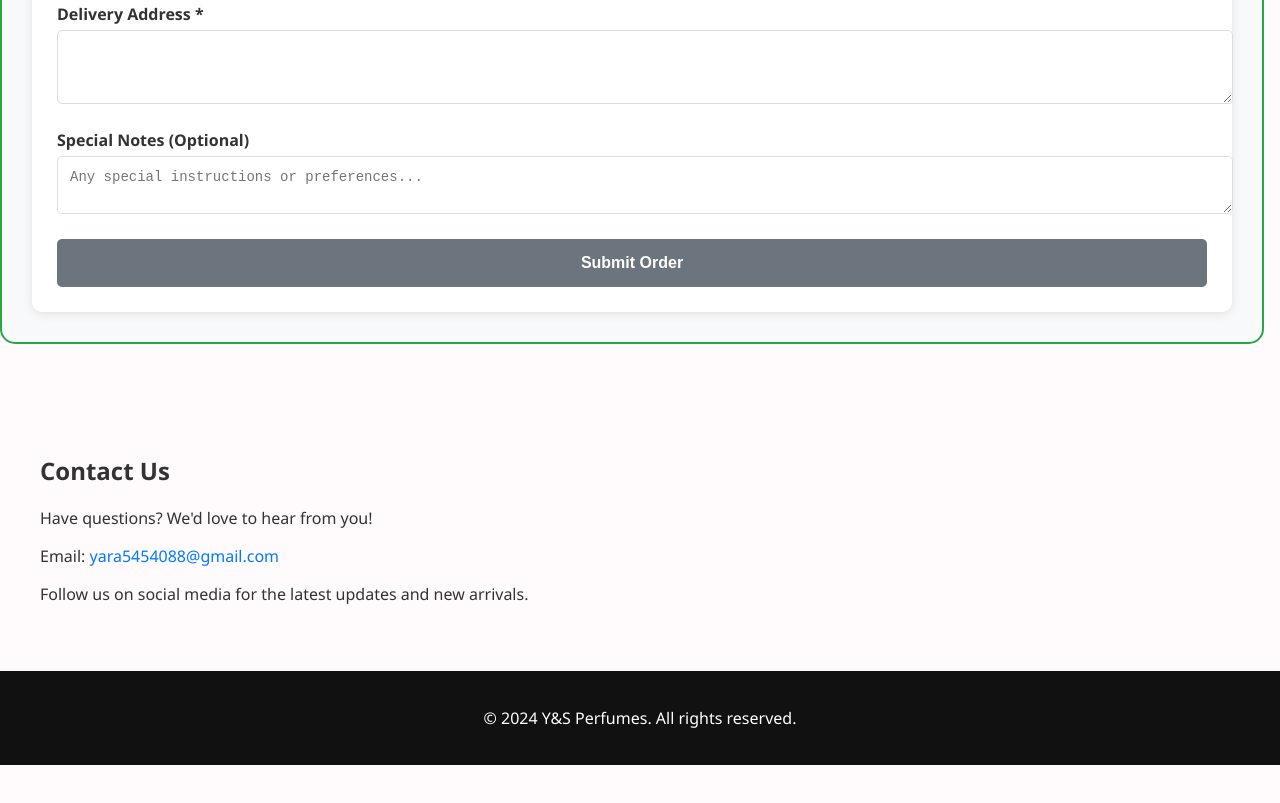
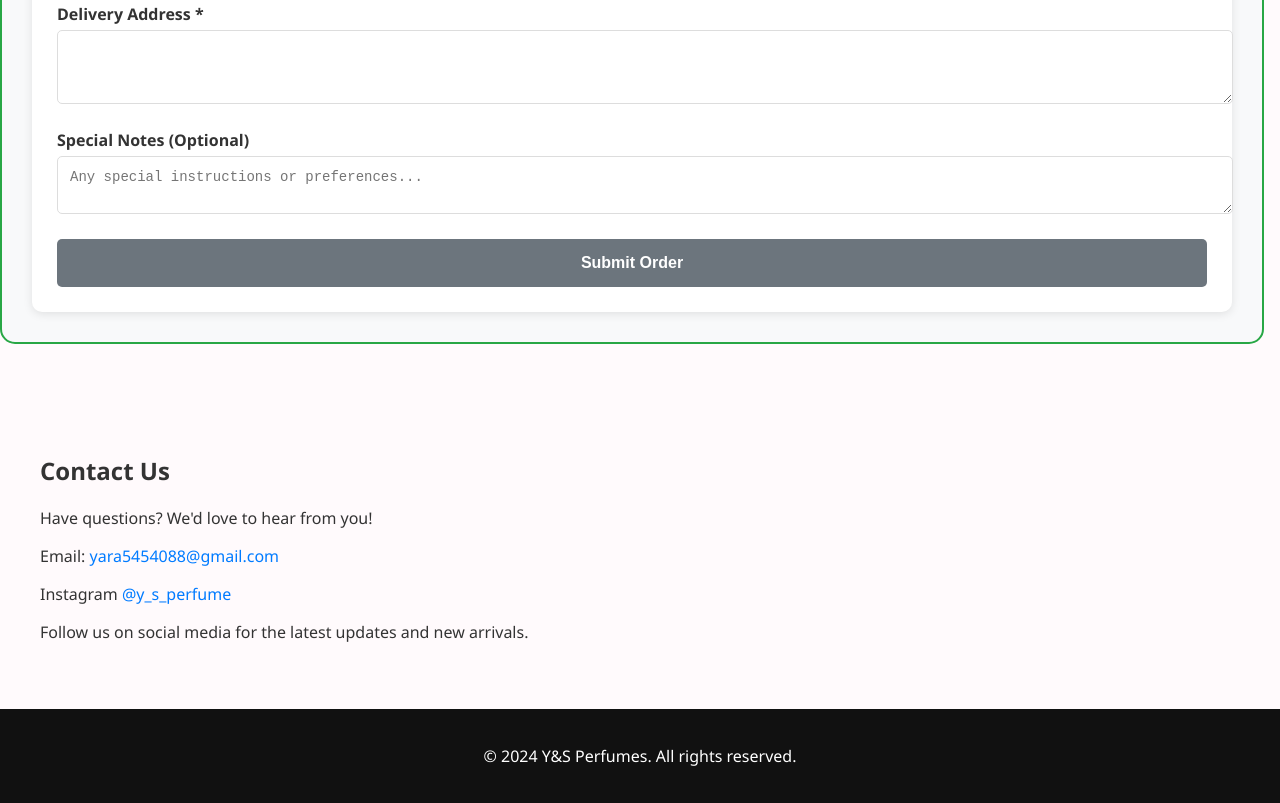
Before and after one commit to zeyrox255/Y-S, a plain HTML site: page index.html in a window 1280 px wide. Shown: the part 5956-6759 px from the top of the page. Before the commit the page ends 6721 px from the top, so only its background shows below. Drawn offline with Linux system fonts and the light colour scheme.

Commit message:
Update index.html

```diff
--- a/index.html
+++ b/index.html
@@ -782,6 +782,7 @@
     <h2>Contact Us</h2>
     <p>Have questions? We'd love to hear from you!</p>
     <p>Email: <a href="mailto:yara5454088@gmail.com">yara5454088@gmail.com</a></p>
+    <p>Instagram <a href="https://www.instagram.com/y_s_perfume/">@y_s_perfume</a></p>
     <p>Follow us on social media for the latest updates and new arrivals.</p>
   </section>
 
```
